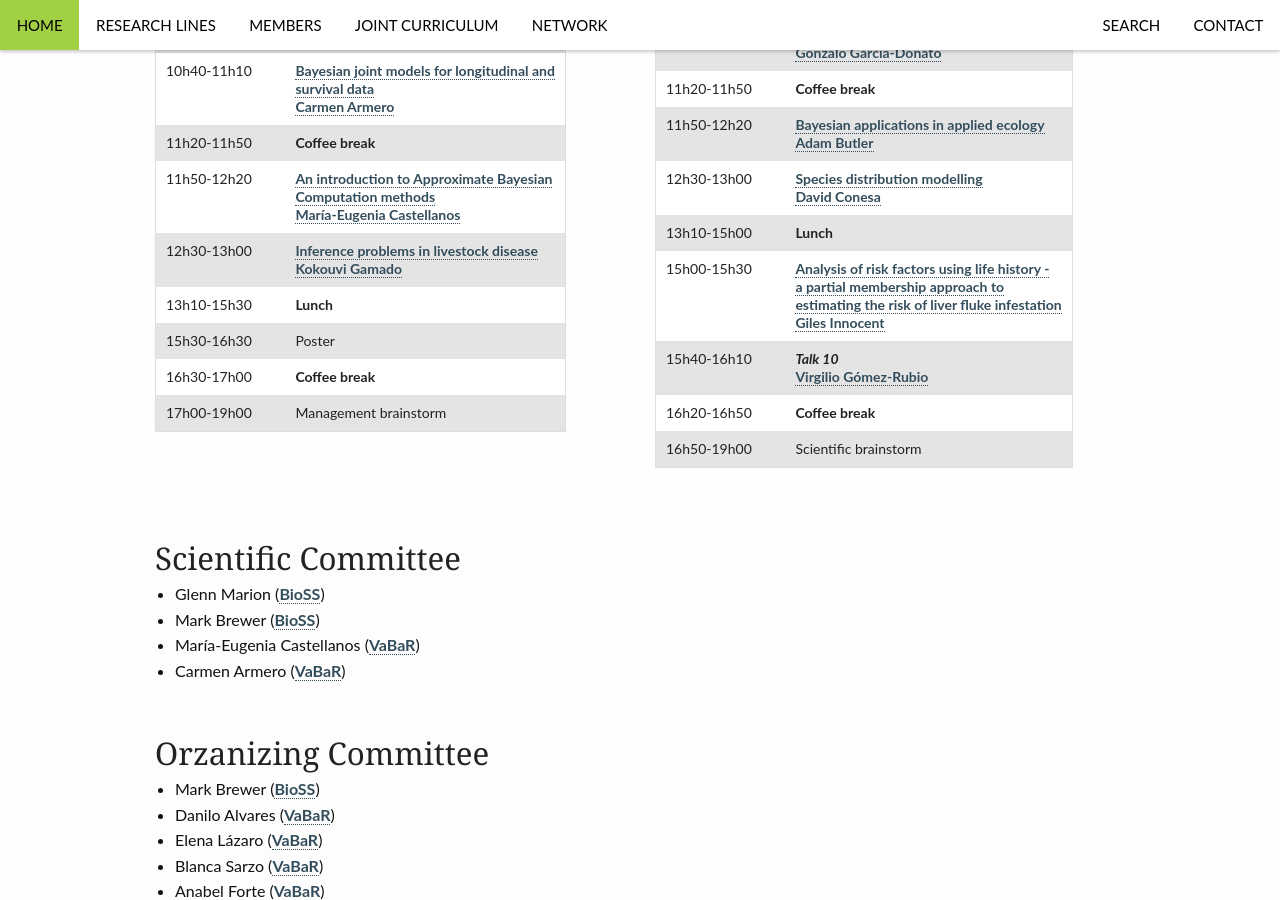
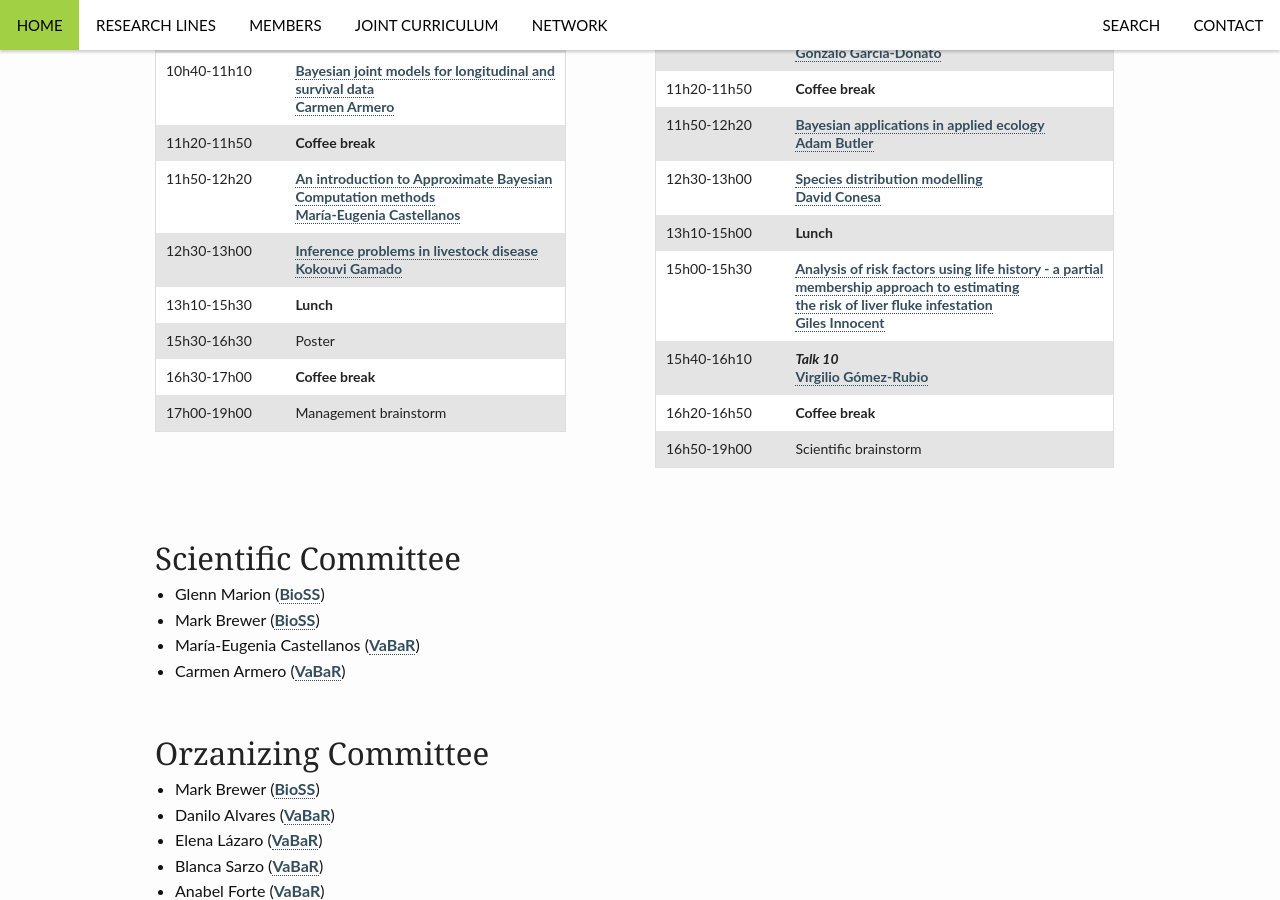
Before and after one commit to VABAR/VABAR.github.io, a Jekyll site: the page built from _posts/events/2015-12-17-ScoVa16.md, in a window 1280 px wide and 900 px high, scrolled down 510 px. Built offline with Jekyll 4.4.1, drawn with Linux system fonts in a browser that asks for light colours.

Commit message:
Update 2015-12-17-ScoVa16.md

```diff
--- a/_posts/events/2015-12-17-ScoVa16.md
+++ b/_posts/events/2015-12-17-ScoVa16.md
@@ -41,7 +41,7 @@ ScoVa16 will be held at the Faculty of Mathematics of the Universitat de Valènc
 11h50-12h20 || [Bayesian applications in applied ecology]({{ site.url }}/assets/scova16/Butler-Abstract.pdf)<br>[Adam Butler](http://www.bioss.ac.uk/people/adam.html)
 12h30-13h00 || [Species distribution modelling]({{ site.url }}/assets/scova16/Conesa-Abstract.pdf)<br>[David Conesa](http://www.geeitema.org/conesa/)
 13h10-15h00 || **Lunch**
-15h00-15h30 || [Analysis of risk factors using life history - <br> a partial membership approach to <br> estimating the risk of liver fluke infestation]({{ site.url }}/assets/scova16/Innocent-Abstract.pdf)<br>[Giles Innocent](http://www.bioss.ac.uk/people/giles.html)
+15h00-15h30 || [Analysis of risk factors using life history - a partial <br> membership approach to estimating  <br> the risk of liver fluke infestation]({{ site.url }}/assets/scova16/Innocent-Abstract.pdf)<br>[Giles Innocent](http://www.bioss.ac.uk/people/giles.html)
 15h40-16h10 || **_Talk 10_**<br>[Virgilio Gómez-Rubio](http://www.uclm.es/profesorado/vgomez/)
 16h20-16h50 || **Coffee break**
 16h50-19h00 || Scientific brainstorm
```
